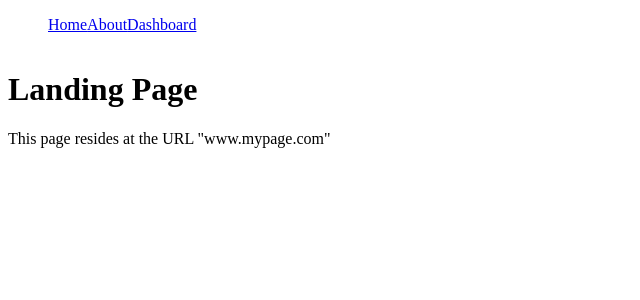
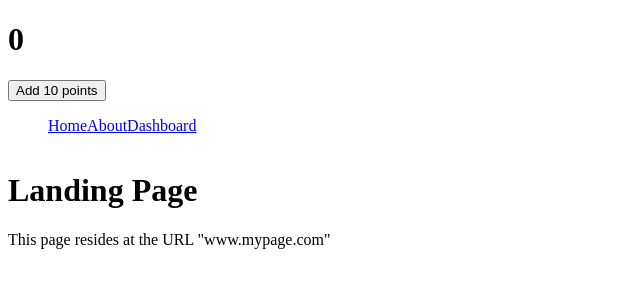
Before and after one commit to LarsGKodehode/kodehode-react-router, a React (Vite) app: page / in a window 1280 px wide. Shown: the top 300 px of the page, without its empty margins (0-640 px from the left). Built offline with nearby package versions, Linux system fonts and the light colour scheme.

Commit message:
added simple scoreboard

```diff
--- a/src/App.jsx
+++ b/src/App.jsx
@@ -14,15 +14,25 @@ import AboutPage from './routes/about/AboutPage'
 import Dashboard from './routes/dashboard/Dashboard'
 import Measurments from './routes/dashboard/Measurments/Measurments'
 
+// Contexts
+import ScoreContext from './contexts/ScoreContext'
+import { useContext, useState } from 'react'
+
 /**
  * Instead of having all this code inside our routing code we have extracted it out here
  * Since it is only used inside this file there is no real need to extract it out into its
  * own file, though you could
  */
 function Navbar() {
+  const {score, updateScore} = useContext(ScoreContext)
+
   return (
     <>
       <header>
+        {/* Scoreboard */}
+        <h1>{score}</h1>
+        <button onClick={() => updateScore(10)}>Add 10 points</button>
+
         <nav>
           <ul>
             <Link to="/">Home</Link>
@@ -38,11 +48,20 @@ function Navbar() {
 }
 
 function App() {
+  const [score, setScore] = useState(0)
+
+  function updateScore(points) {
+    setScore(
+      (oldScore) => oldScore + points
+    )
+  }
+
   return (
     /**
      * The Router component needs to wrap around the whole Application
      */
     <Router>
+    <ScoreContext.Provider value={{score, updateScore}}>
 
       <Routes>
 
@@ -87,6 +106,7 @@ function App() {
 
       </Routes>
 
+    </ScoreContext.Provider>
     </Router>
   )
 }
--- /dev/null
+++ b/src/contexts/ScoreContext.js
@@ -0,0 +1,5 @@
+import { createContext } from "react";
+
+const ScoreContext = createContext(0)
+
+export default ScoreContext
```
